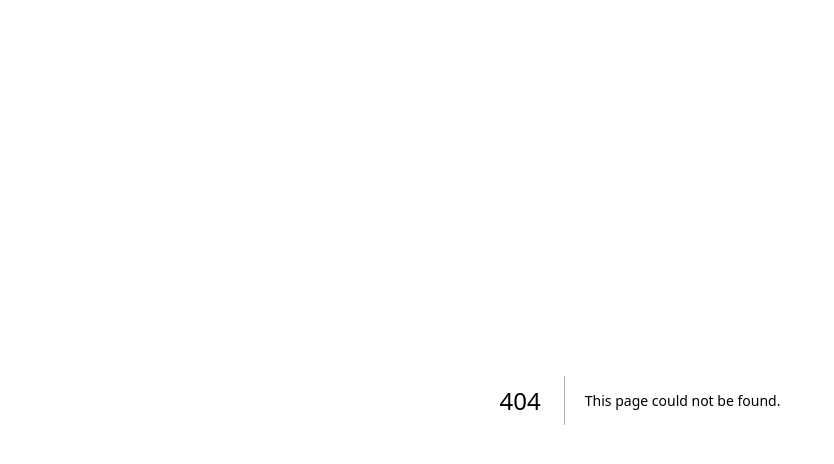
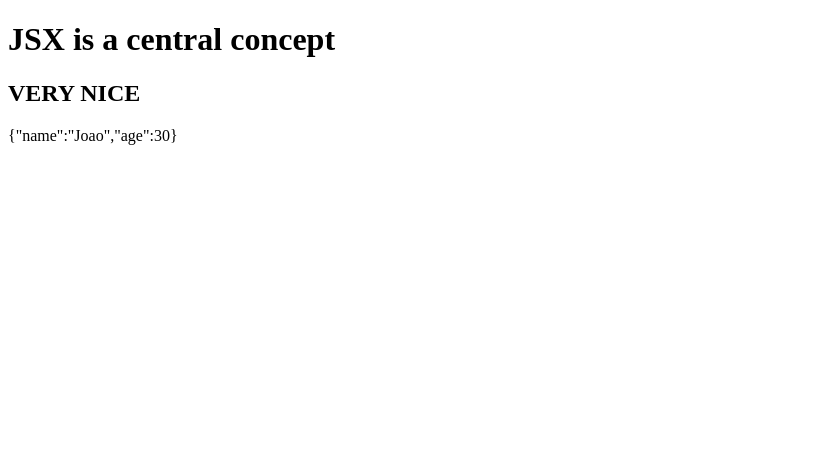
Before and after one commit to NetoJL/NextJS-Fundamentals, a Next.js app: page /jsx in a window 1280 px wide. Before the commit this address had no page. Shown: the top 464 px of the page, without its empty margins (0-834 px from the left). Built offline with nearby package versions, Linux system fonts and the light colour scheme.

Commit message:
jsx.jsx finished

```diff
--- /dev/null
+++ b/src/pages/jsx.jsx
@@ -0,0 +1,18 @@
+export default function jsx(){
+
+    const title = <h1>JSX is a central concept</h1>
+
+    function subtitle() {
+        return <h2>{"very nice".toUpperCase()}</h2>
+    }
+
+    return (
+        <div>
+            {title}
+            {subtitle()}
+            <p>
+                {JSON.stringify({name: 'Joao', age: 30})}
+            </p>
+        </div>
+    )
+}
```
